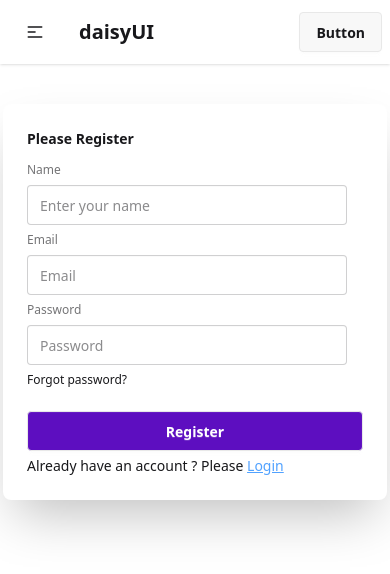
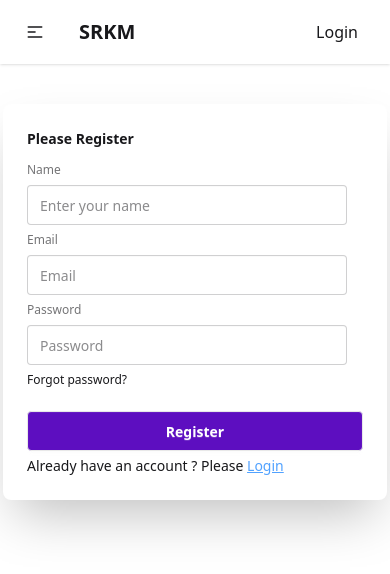
Before and after one commit to rimpakasundi07/React-Firebase-auth-integration, a React (Vite) app: page /register in a window 390 px wide. Shown: the top 574 px of the page. Built offline with nearby package versions, Linux system fonts and the light colour scheme; no server answers.

Commit message:
Add Navbar component with authentication and responsive design

```diff
--- a/index.html
+++ b/index.html
@@ -1,7 +1,7 @@
 <!DOCTYPE html>
-<html lang="en">
+<html lang="en" data-theme="light">
   <head>
-    <meta charset="UTF-8" data-theme="light" />
+    <meta charset="UTF-8" />
     <link rel="icon" type="image/svg+xml" href="/vite.svg" />
     <meta name="viewport" content="width=device-width, initial-scale=1.0" />
     <title>react-firebase-auth-intregration</title>
--- a/src/components/Login/Login.jsx
+++ b/src/components/Login/Login.jsx
@@ -13,6 +13,7 @@ const Login = () => {
     signInUser(email, password)
       .then((result) => {
         console.log(result.user);
+        //   event.target.reset();
       })
       .catch((error) => {
         console.log(error);
--- a/src/components/Navbar/Navbar.jsx
+++ b/src/components/Navbar/Navbar.jsx
@@ -1,10 +1,19 @@
 import React, { use } from "react";
-import { NavLink } from "react-router";
+import { Link, NavLink } from "react-router";
 import "./Navbar.css";
 import { AuthContext } from "../../contexts/AuthContext/AuthContext";
 
 const Navbar = () => {
-  const { user } = use(AuthContext);
+  const { user, signOutUser } = use(AuthContext);
+
+  const handleSignOut = () => {
+    signOutUser()
+      .then(() => {})
+      .catch((error) => {
+        console.log(error);
+      });
+  };
+
   const links = (
     <>
       <li>
@@ -46,13 +55,19 @@ const Navbar = () => {
             {links}
           </ul>
         </div>
-        <a className="btn btn-ghost text-xl">daisyUI</a>
+        <a className="btn btn-ghost text-xl">SRKM</a>
       </div>
       <div className="navbar-center hidden lg:flex">
         <ul className="menu menu-horizontal px-1">{links}</ul>
       </div>
-      <div className="navbar-end">
-        <a className="btn">Button</a>
+      <div className="navbar-end mr-6 ">
+        {user ? (
+          <a onClick={handleSignOut} className="btn">
+            Sign Out
+          </a>
+        ) : (
+          <Link to="/login">Login</Link>
+        )}
       </div>
     </div>
   );
--- a/src/contexts/AuthContext/AuthProvider.jsx
+++ b/src/contexts/AuthContext/AuthProvider.jsx
@@ -5,6 +5,7 @@ import {
   onAuthStateChanged,
   // onAuthStateChanged,
   signInWithEmailAndPassword,
+  signOut,
 } from "firebase/auth";
 import { auth } from "../../firebase/firebase.init";
 
@@ -18,6 +19,9 @@ const AuthProvider = ({ children }) => {
     return signInWithEmailAndPassword(auth, email, password);
   };
 
+  const signOutUser = () => {
+    return signOut(auth);
+  };
   // get current user info
   // onAuthStateChanged(auth, (currentUser) => {
   //   if (currentUser) {
@@ -51,6 +55,7 @@ const AuthProvider = ({ children }) => {
     user,
     createUser,
     signInUser,
+    signOutUser,
   };
   return <AuthContext value={authInfo}>{children}</AuthContext>;
 };
```
